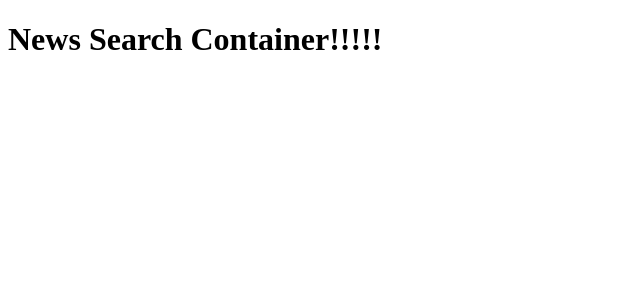
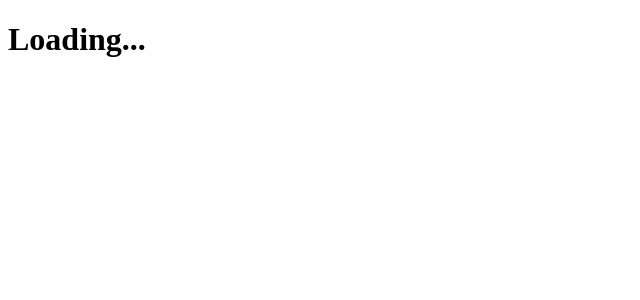
Before and after one commit to trianacerda/news-search, a React app: page / in a window 1280 px wide. Shown: the top 300 px of the page, without its empty margins (0-640 px from the left). Built offline with nearby package versions, Linux system fonts and the light colour scheme.

Commit message:
added psuedo code for Container + added test file for Container

```diff
--- a/src/containers/NewSearchContainer.jsx
+++ b/src/containers/NewSearchContainer.jsx
@@ -1,8 +1,18 @@
 import React, { Component } from 'react';
 
 class NewsSearchContainer extends Component {
+  // state: loading
+
+  //componentDidMount() {
+  //this.setSet({loading:false})
+  //}
+
   render() {
-    return <h1>News Search Container!!!!!</h1>;
+    // const {descructure keys here} = this.state;
+
+    //conditional rendering for loading || displaying news search
+    // terninary? || if this 'loading..'-- double return
+    return <h1>Loading...</h1>;
   }
 }
 
```
Also changed, not shown: 1 other file (tests, documents, lock files or other folders).
